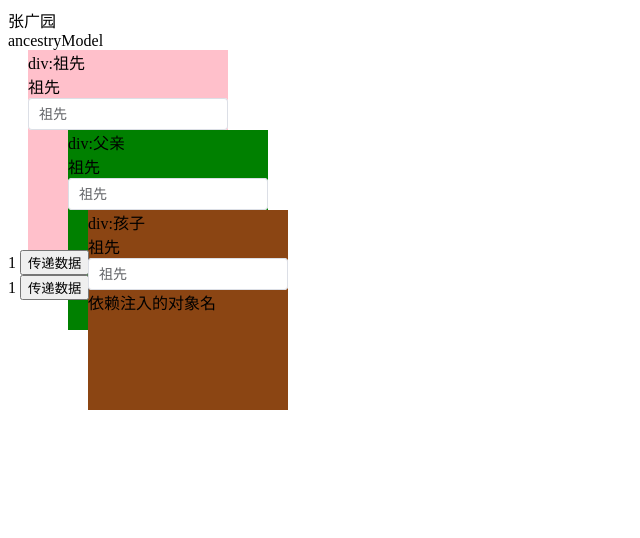
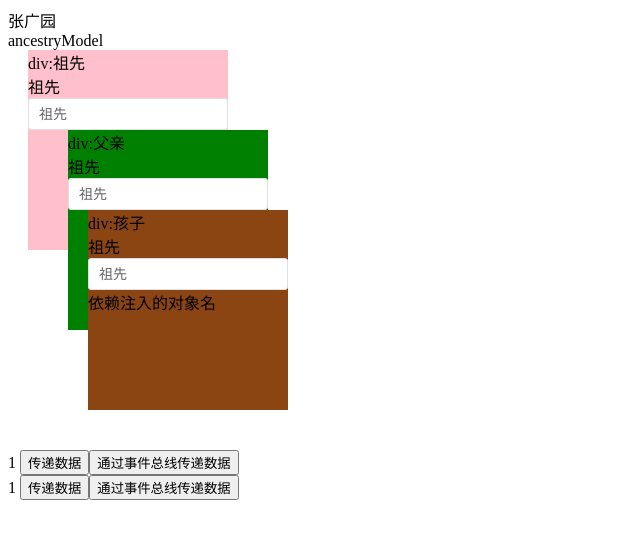
Before and after one commit to spiriteZeek/vue-project, a Vue app: page / in a window 1280 px wide. Shown: the top 538 px of the page, without its empty margins (0-640 px from the left). Built offline with nearby package versions, Linux system fonts and the light colour scheme.

Commit message:
feat:使用mitt实现事件总线传递数据

```diff
--- a/src/Main-Comm.vue
+++ b/src/Main-Comm.vue
@@ -23,11 +23,14 @@ export default {
   {{ ancestryModel }}
   <ancestry-comp v-model="ancestryModel">
   </ancestry-comp>
-  <div>
+  <div class="pingpong">
     <ping-comp></ping-comp>
     <pong-comp></pong-comp>
   </div>
 </template>
 
 <style scoped>
+.pingpong {
+  margin-top: 200px;
+}
 </style>
--- a/src/component/Ping.vue
+++ b/src/component/Ping.vue
@@ -1,10 +1,20 @@
 <script>
 import { ref, watch } from "vue";
 import { pingSend, pongSend } from "@/utils/pingpong.js";
+import eventBus from "@/utils/eventbus.js"
 export default {
   name: "PingComp",
   setup() {
     const count = ref(1);
+
+    eventBus.on("pong", (val) => {
+      console.log("ping watch pong event")
+      count.value += val
+    })
+
+    function sendByBus() {
+      eventBus.emit('ping', count.value)
+    }
 
     function send() {
       console.log("send value");
@@ -16,6 +26,7 @@ export default {
     return {
       count,
       send,
+      sendByBus
     };
   },
 };
@@ -25,5 +36,6 @@ export default {
   <div>
     {{ count }}
     <button @click="send">传递数据</button>
+    <button @click="sendByBus">通过事件总线传递数据</button>
   </div>
 </template>
--- a/src/component/Pong.vue
+++ b/src/component/Pong.vue
@@ -1,6 +1,7 @@
 <script>
 import { ref, watch } from "vue";
 import {pingSend,pongSend} from "@/utils/pingpong.js"
+import eventBus from "@/utils/eventbus.js"
 export default {
   name: 'PongComp',
   setup() {
@@ -11,9 +12,17 @@ export default {
     watch(pingSend, (val) => {
       count.value += val;
     })
+    eventBus.on("ping", (val) => {
+      count.value += val;
+    })
+    function sendByBus() {
+      //申明一个事件pong，触发后传递count的值
+      eventBus.emit("pong", count.value)
+    }
     return {
       count,
       send,
+      sendByBus,
     }
   }
 }
@@ -23,5 +32,6 @@ export default {
   <div>
     {{ count }}
     <button @click="send">传递数据</button>
+    <button @click="sendByBus">通过事件总线传递数据</button>
   </div>
 </template>
--- /dev/null
+++ b/src/utils/eventbus.js
@@ -0,0 +1,4 @@
+import mitt from 'mitt'
+const eventBus = mitt()
+
+export default eventBus
```
